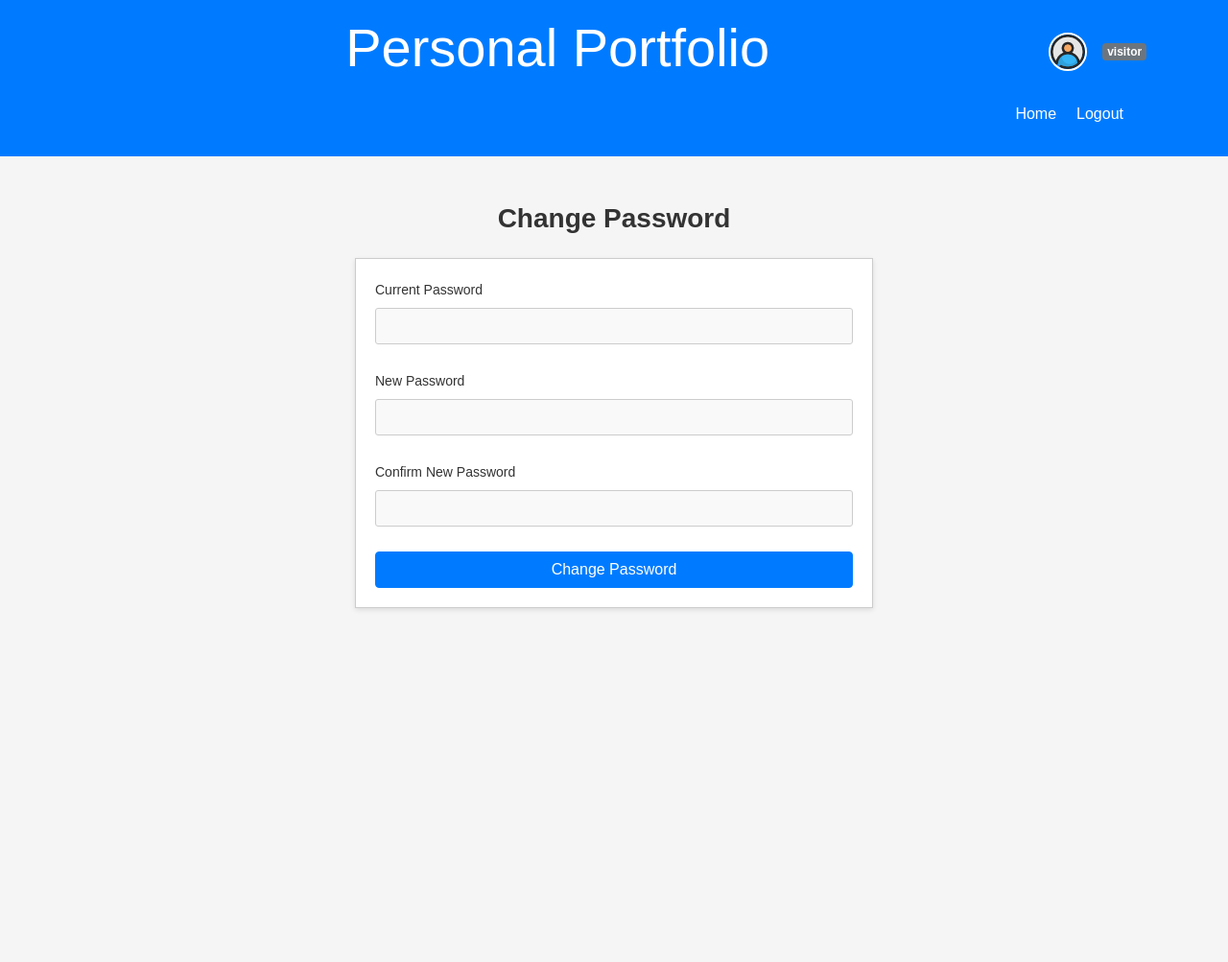
After one commit to 0xLida00/Personal-Portfolio---Database-Project, a Flask app: page /change_password in a window 1280 px wide. The commit adds this page. Shown: the whole page at 96% size. Run offline with Flask 3, Linux system fonts and the light colour scheme; the visitor is signed in with stand-in values (Sample User, id 1); some libraries are stand-ins or nearby versions.

Commit message:
Adding the routes and styling as well as content to the pages.

```diff
--- a/app.py
+++ b/app.py
@@ -1,4 +1,5 @@
 from datetime import datetime, timezone
+from sqlalchemy import cast, Date
 import calendar
 import logging
 
@@ -45,5 +46,126 @@ def index():
     return render_template('index.html', projects=projects, skills=skills, testimonials=testimonials)
 
 
+# --------------- User Authentication Routes ---------------
+@app.route("/login", methods=["GET", "POST"])
+def login():
+    if request.method == "POST":
+        username = request.form["username"]
+        password = request.form["password"]
+        user = User.query.filter_by(username=username).first()
+        if not user:
+            flash(f"No such user '{username}'")
+            return redirect(url_for("login"))
+        if password != user.password:
+            flash(f"Invalid password for the user '{username}'")
+            return redirect(url_for("login"))
+
+        login_user(user)
+        flash(f"Welcome back, {username}!")
+        return redirect(url_for("index"))
+    return render_template("auth/login.html")
+
+
+@app.route('/register', methods=['GET', 'POST'])
+def register():
+    if request.method == 'POST':
+        username = request.form['username']
+        email = request.form['email']
+        password = request.form['password']
+        confirm_password = request.form['confirm_password']
+        # Check if passwords match
+        if password != confirm_password:
+            flash('Passwords do not match.', 'danger')
+            return redirect(url_for('register'))
+        # Check if the username already exists
+        existing_user = User.query.filter_by(username=username).first()
+        if existing_user:
+            flash('Username already exists. Please choose a different one.', 'danger')
+            return redirect(url_for('register'))
+        # Check if the email already exists
+        existing_email = User.query.filter_by(email=email).first()
+        if existing_email:
+            flash('Email already exists. Please choose a different one.', 'danger')
+            return redirect(url_for('register'))
+        # Create a new user instance and store the password as plain text
+        new_user = User(username=username, email=email, password=password)
+
+        db.session.add(new_user)
+        db.session.commit()
+
+        flash('Registration successful. You can now log in.', 'success')
+        return redirect(url_for('login'))
+    return render_template('auth/register.html')
+
+
+@app.route('/logout')
+@login_required
+def logout():
+    logout_user()
+    flash('You have been logged out.')
+    return redirect(url_for('index'))
+
+
+# --------------- User Profile Routes ---------------
+@app.route('/profile', methods=['GET', 'POST'])
+@login_required
+def profile():
+    user = current_user
+    if request.method == 'POST':
+        user.username = request.form['username']
+        user.email = request.form['email']
+        user.first_name = request.form['first_name']
+        user.last_name = request.form['last_name']
+
+        db.session.commit()
+        flash('Profile updated successfully!', 'success')
+        return redirect(url_for('profile'))
+
+    return render_template('auth/profile.html', user=user)
+
+
+@app.route('/change_password', methods=['GET', 'POST'])
+@login_required
+def change_password():
+    user = User.query.get_or_404(current_user.user_id)
+
+    if request.method == 'POST':
+        current_password = request.form['current_password']
+        new_password = request.form['new_password']
+        confirm_password = request.form['confirm_password']
+
+        # Check if the current password is correct
+        if not user.check_password(current_password):  # Assuming `check_password()` method exists
+            flash('Current password is incorrect.', 'danger')
+            return redirect(url_for('change_password'))
+
+        # Check if new passwords match
+        if new_password != confirm_password:
+            flash('New passwords do not match.', 'danger')
+            return redirect(url_for('change_password'))
+
+        # Update password
+        user.set_password(new_password)  # Assuming `set_password()` method exists
+        db.session.commit()
+        flash('Password updated successfully!', 'success')
+        return redirect(url_for('profile'))
+
+    return render_template('auth/change_password.html')
+
+
+@app.route('/delete_profile', methods=['POST'])
+@login_required
+def delete_profile():
+    # Assuming current_user is the user to be deleted
+    try:
+        db.session.delete(current_user)
+        db.session.commit()
+        flash('Profile deleted successfully!', 'success')
+        return redirect(url_for('index'))
+    except Exception as e:
+        flash('An error occurred. Profile could not be deleted.', 'danger')
+        return redirect(url_for('profile'))
+
+
 if __name__ == "__main__":
     app.run(debug=True, port=8000)
--- /dev/null
+++ b/static/css/styles.css
@@ -0,0 +1,247 @@
+/* Global Styles */
+html, body {
+    scroll-behavior: smooth;
+    overflow-x: hidden;
+    height: 100%;
+    margin: 0;
+  }
+
+  body {
+    font-family: Arial, sans-serif;
+    margin: 0;
+    padding: 0;
+    background-color: #f5f5f5;
+    color: #333;
+  }
+
+  .main {
+    min-height: calc(100vh - 120px);
+    padding-bottom: 50px;
+  }
+
+  h1 {
+    margin-top: 0;
+  }
+
+  h2 {
+    margin-top: 10px;
+  }
+
+  /* Header Styles */
+  header {
+    background-color: #527ad2;
+    padding: 20px;
+    color: #fff;
+    text-align: center;
+  }
+
+  /* Navigation Styles */
+  .navbar-nav .nav-item .nav-link {
+    color: #fff;
+    border-radius: 3px;
+    transition: background-color 0.3s ease;
+  }
+
+  .navbar li {
+    margin-left: 5px;
+  }
+
+  .navbar-nav .nav-item .nav-link:hover {
+    background-color: #333;
+    color: #fff;
+  }
+
+  /* Flash messages container */
+  .flash-container {
+    position: fixed;
+    top: 165px;
+    left: 0;
+    right: 0;
+    animation: fadeOut 2s ease-in-out 2s forwards;
+    text-align: center;
+    margin: auto;
+    max-width: 350px;
+    z-index: 2000;
+  }
+
+  @keyframes fadeIn {
+    from {
+        opacity: 0;
+    }
+    to {
+        opacity: 1;
+    }
+  }
+
+  @keyframes fadeOut {
+    to {
+        opacity: 0;
+        visibility: hidden;
+    }
+  }
+
+  /* Style for each individual flash message */
+  .flash-message {
+    background-color: #4CAF50;
+    color: white;
+    padding: 8px;
+    margin-bottom: 2px;
+    border-radius: 3px;
+    width: 100%;
+    text-align: center;
+  }
+
+  /* Different flash message categories */
+  .flash-message.success {
+    background-color: #4CAF50;
+  }
+
+  .flash-message.danger {
+    background-color: #721C24;
+  }
+
+  .flash-message.info {
+    background-color: #2196F3;
+  }
+
+  /*Alert styling */
+  .alert {
+    max-width: 500px;
+    margin: 0 auto;
+    text-align: center;
+  }
+
+  /* List styling */
+  .main ul {
+    list-style: none;
+    padding: 0;
+    display: grid;
+    grid-template-columns: repeat(auto-fill, minmax(300px, 1fr));
+    grid-gap: 20px;
+  }
+
+  .main li {
+    background-color: #fff;
+    border: 1px solid #ccc;
+    padding: 20px;
+    box-shadow: 0 2px 5px rgba(0, 0, 0, 0.1);
+    display: flex;
+    flex-direction: column;
+  }
+
+  .main li:hover {
+    transform: translateY(-5px);
+    box-shadow: 0 4px 10px rgba(0, 0, 0, 0.2);
+  }
+
+  /* Form Styles */
+  form {
+    margin-bottom: 20px;
+    background-color: #fff;
+    border: 1px solid #ccc;
+    padding: 20px;
+    box-shadow: 0 2px 5px rgba(0, 0, 0, 0.1);
+    display: grid;
+    grid-gap: 10px;
+  }
+
+  input[type="text"],
+  input[type="password"],
+  textarea {
+    padding: 10px;
+    margin-right: 10px;
+    border: 1px solid #ccc;
+    border-radius: 3px;
+    background-color: #f9f9f9;
+    transition: border-color 0.3s ease;
+  }
+
+  textarea {
+    height: 10em;
+    resize: vertical;
+  }
+
+  input[type="text"]:focus,
+  input[type="password"]:focus,
+  textarea:focus {
+    outline: none;
+    border-color: #007bff;
+  }
+
+  button {
+    padding: 8px 15px;
+    background-color: #007bff;
+    border: none;
+    color: #fff;
+    cursor: pointer;
+    border-radius: 3px;
+    transition: background-color 0.3s ease;
+  }
+
+  button:hover {
+    background-color: #fd7e14;
+  }
+
+  /* Table formatting */
+  table {
+    width: 100%;
+    border-collapse: collapse;
+    margin-bottom: 20px;
+  }
+
+  th, td {
+    border: 1px solid #ddd;
+    padding: 8px;
+    text-align: left;
+  }
+
+  th {
+    background-color: #f2f2f2;
+    color: #333;
+    font-weight: bold;
+  }
+
+  tr:nth-child(even) {
+    background-color: #f9f9f9;
+  }
+
+  tr:hover {
+    background-color: #f1f1f1;
+  }
+
+  a {
+    color: #1a73e8;
+    text-decoration: none;
+  }
+
+  a:hover {
+    text-decoration: underline;
+  }
+
+  h2 {
+    font-family: Arial, sans-serif;
+    font-size: 28px;
+    margin-bottom: 15px;
+    color: #333;
+  }
+
+  label {
+    font-family: Arial, sans-serif;
+    font-size: 14px;
+    margin-right: 10px;
+  }
+
+  form {
+    margin-bottom: 20px;
+  }
+
+  /* Footer formatting */
+  footer {
+    background-color: #527ad2;
+    color: white;
+    text-align: center;
+    padding: 20px;
+    position: relative;
+    bottom: 0;
+    width: 100%;
+  }
--- /dev/null
+++ b/templates/auth/change_password.html
@@ -0,0 +1,29 @@
+{% extends "base.html" %}
+
+{% block content %}
+<section class="change-password container mt-5">
+  <h2 class="text-center mb-4"><strong>Change Password</strong></h2>
+
+  <!-- Change Password Form -->
+  <div class="d-flex justify-content-center">
+    <form method="POST" class="w-50"> <!-- Adjust width to match user profile form -->
+      <div class="form-group">
+        <label for="current_password">Current Password</label>
+        <input type="password" class="form-control" id="current_password" name="current_password" required>
+      </div>
+
+      <div class="form-group">
+        <label for="new_password">New Password</label>
+        <input type="password" class="form-control" id="new_password" name="new_password" required>
+      </div>
+
+      <div class="form-group">
+        <label for="confirm_password">Confirm New Password</label>
+        <input type="password" class="form-control" id="confirm_password" name="confirm_password" required>
+      </div>
+
+      <button type="submit" class="btn btn-primary w-100">Change Password</button> <!-- Full width for button -->
+    </form>
+  </div>
+</section>
+{% endblock %}
--- a/templates/base.html
+++ b/templates/base.html
@@ -15,11 +15,39 @@
         <div class="d-flex justify-content-center w-100">
           <h1 class="display-4 text-center">Personal Portfolio</h1>
         </div>
+        {% if current_user.is_authenticated %}
+          <div class="d-flex align-items-center">
+            <!-- Profile Image as a clickable link -->
+            <a href="{{ url_for('profile') }}" class="ml-3 text-white">
+              <!-- Use an image tag with a fallback for a default avatar if the user doesn't have a custom profile image -->
+              <img src="{{ url_for('static', filename='img/' + (current_user.profile_image or 'default-avatar.png')) }}"
+                  alt="Profile Image"
+                  class="rounded-circle"
+                  style="width: 40px; height: 40px; object-fit: cover; border: 2px solid white;">
+            </a>
+
+            <!-- Role Badge -->
+            <span class="badge badge-secondary ml-3">{{ current_user.role }}</span>
+          </div>
+        {% endif %}
       </div>
       <nav class="navbar navbar-expand-lg navbar-dark">
         <button class="navbar-toggler" type="button" data-toggle="collapse" data-target="#navbarNav" aria-controls="navbarNav" aria-expanded="false" aria-label="Toggle navigation">
           <span class="navbar-toggler-icon"></span>
         </button>
+        <div class="collapse navbar-collapse" id="navbarNav">
+          <ul class="navbar-nav ml-auto">
+            <li class="nav-item"><a class="nav-link" href="{{ url_for('index') }}">Home</a></li>
+            {% if current_user.is_authenticated %}
+              {% if current_user.role == 'admin' %}
+              {% endif %}
+              <li class="nav-item"><a class="nav-link" href="{{ url_for('logout') }}">Logout</a></li>
+            {% else %}
+              <li class="nav-item"><a class="nav-link" href="{{ url_for('login') }}">Login</a></li>
+              <li class="nav-item"><a class="nav-link" href="{{ url_for('register') }}">Register</a></li>
+            {% endif %}
+          </ul>
+        </div>
       </nav>
     </div>
   </header>
--- a/templates/index.html
+++ b/templates/index.html
@@ -7,7 +7,4 @@
     <p class="lead">Discover my projects, skills, and professional journey. I specialize in turning ideas into impactful digital solutions.</p>
     <a href="#projects" class="btn btn-primary mt-3">Explore My Work</a>
   </section>
-  <section class="intro text-center py-3">
-    <h2><strong>Welcome to My Personal Portfolio</strong></h2>
-  </section>
 {% endblock %}
```
Also changed, not shown: templates/auth/profile.html (+5 -5 lines), static/js/scripts.js (added), templates/auth/password_reset.html (added), templates/dashboard/manage_experiences.html (added), templates/dashboard/user_management.html (added), templates/messages/contact.html (added), templates/messages/message_detail.html (added), templates/messages/messages.html (added), templates/messages/respond_testimonial.html (added), templates/messages/testimonials.html (added), templates/portfolio/experiences.html (added), templates/portfolio/projects.html (added), templates/portfolio/skills.html (added).
